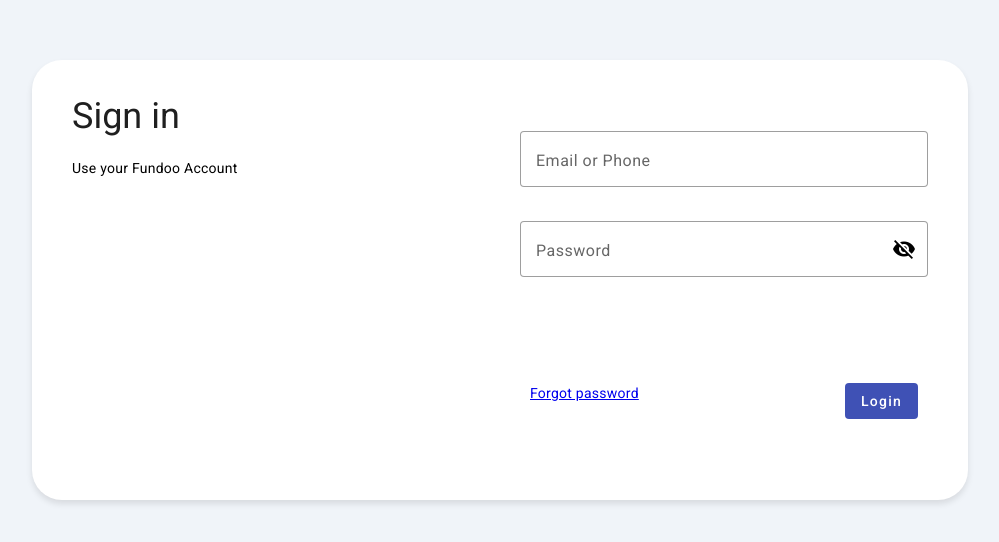
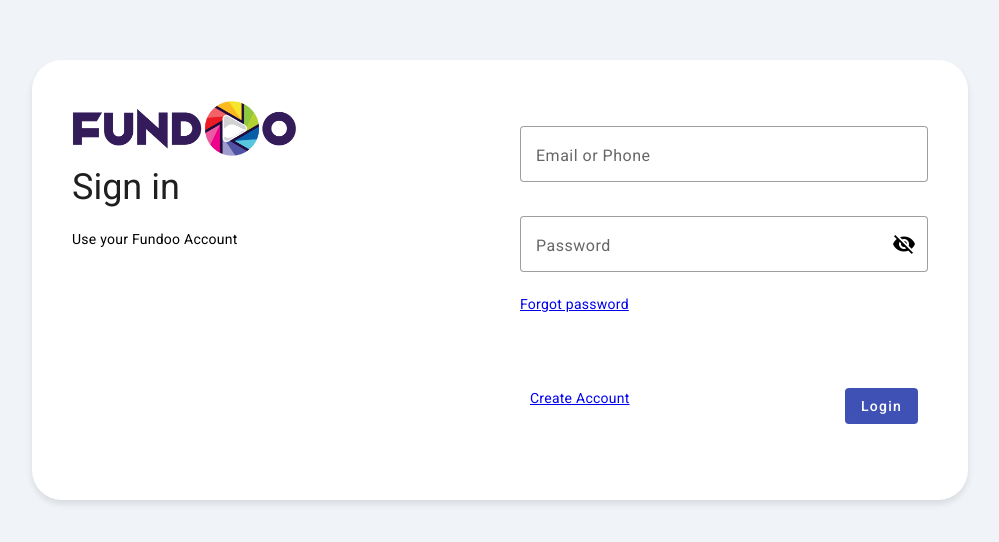
Before and after one commit to MDGHOUSE18/FundooNotesAngular, an Angular app: page /login in a window 1280 px wide. Shown: the part 120-662 px from the top of the page, without its empty margins (140-1139 px from the left). Built offline with nearby package versions, Linux system fonts and the light colour scheme.

Commit message:
adding logo

```diff
--- a/src/app/Components/login/login.component.html
+++ b/src/app/Components/login/login.component.html
@@ -1,7 +1,7 @@
 <div class="outer">
   <div class="inner">
     <div class="left">
-      <!-- <h1>Fundoo Notes</h1> -->
+      <img src="../../../assets/logo.png" alt="Logo" >
       <h1>Sign in</h1>
       <p>Use your Fundoo Account</p>
     </div>
@@ -31,47 +31,15 @@
             <mat-icon>{{ hide ? "visibility_off" : "visibility" }}</mat-icon>
           </button>
         </mat-form-field>
+        <a href="forgotpassword">Forgot password</a>
       </p>
     </div>
       <div class="bottom">
-        <a href="#">Forgot password</a>
+        <a href="register">Create Account</a>
       <button mat-flat-button color="primary" (click)="onSubmit()">
         Login
       </button>
+
     </div>
   </div>
 </div>
-
-<!-- <div class="container">
-  <mat-progress-bar mode="indeterminate" *ngIf="bar == true"></mat-progress-bar>
-  <h1>Fundoo Notes</h1>
-  <h2>Sign in</h2>
-  <p>Use your Fundoo Account</p>
-  <p>
-    <mat-form-field appearance="outline">
-      <mat-label>Email or Phone</mat-label>
-      <input matInput placeholder="Email or Phone" />
-    </mat-form-field>
-  </p>
-  <p>
-    <mat-form-field appearance="outline">
-      <mat-label>Password</mat-label>
-      <input
-        matInput
-        [type]="hide ? 'password' : 'text'"
-        placeholder="Password"
-      />
-      <button
-        mat-icon-button
-        matSuffix
-        (click)="hide = !hide"
-        [attr.aria-label]="'Hide password'"
-        [attr.aria-pressed]="hide"
-      >
-        <mat-icon>{{ hide ? "visibility_off" : "visibility" }}</mat-icon>
-      </button>
-    </mat-form-field>
-    <a href="#">Forgot password</a>
-  </p>
-  <button mat-flat-button color="primary" (click)="onSubmit()">Login</button>
-</div> -->
--- a/src/app/Components/login/login.component.scss
+++ b/src/app/Components/login/login.component.scss
@@ -29,6 +29,10 @@ h1{
   font-size: 36px;
   color: #1f1f1f;
 }
+img{
+  height: 7vh;
+  width: auto;
+}
 .right{
   display: flex;
   flex-direction: column;
--- a/src/app/app-routing.module.ts
+++ b/src/app/app-routing.module.ts
@@ -7,7 +7,7 @@ import { ForgotpasswordComponent } from './Components/forgotpassword/forgotpassw
 const routes: Routes = [
   {path:'login',component:LoginComponent},
   {path:'register',component:RegisterComponent},
-  {path:'forgotpasword',component:ForgotpasswordComponent}
+  {path:'forgotpassword',component:ForgotpasswordComponent}
 ];
 
 @NgModule({
```
Also changed, not shown: src/assets/logo.png (added).
